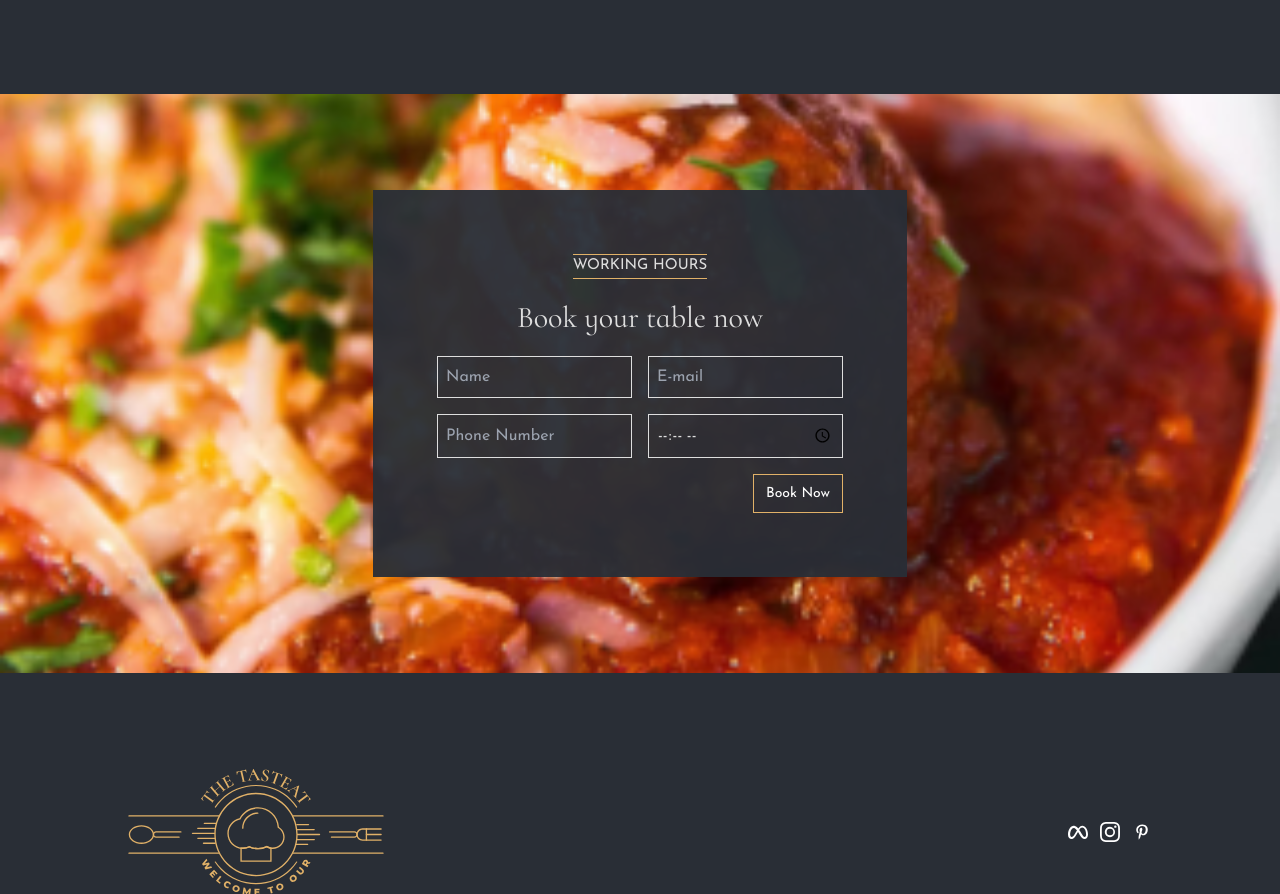
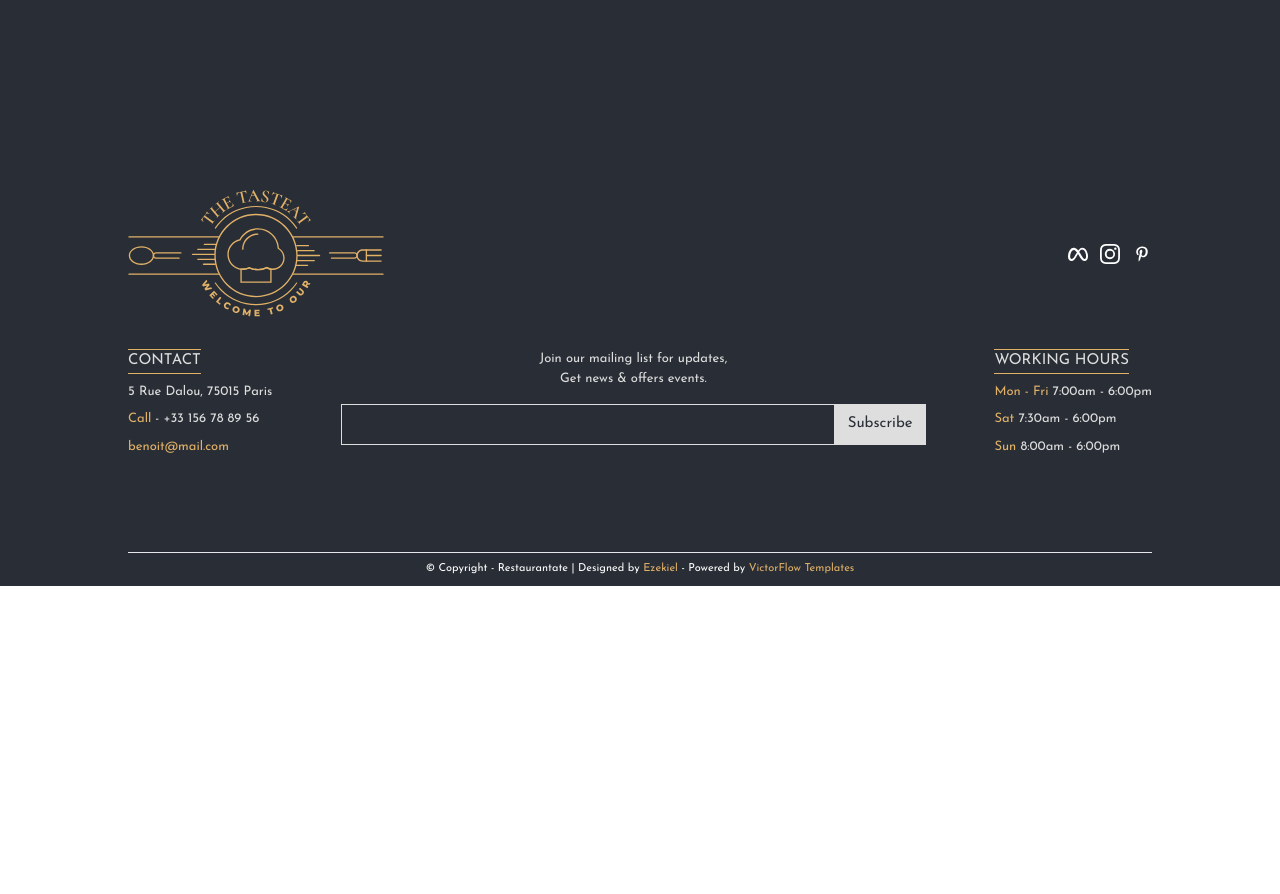
Before and after one commit to Wondersmasher/Reastaurantate, a React (Vite) app: page / in a window 1280 px wide. Shown: the part 4573-5467 px from the top of the page. After the commit the page ends 5159 px from the top, so only its background shows below. Built offline with nearby package versions, Linux system fonts and the light colour scheme; some icons are missing; a web font is replaced by a local one.

Commit message:
commented out reservation component

```diff
--- a/src/pages/SharedLayout.jsx
+++ b/src/pages/SharedLayout.jsx
@@ -8,7 +8,7 @@ const SharedLayout = () => {
     <>
       <NavBar />
       <Outlet />
-      <Reservation />
+      {/* <Reservation /> */}
       <Footer />
       <Copyright />
     </>
```
